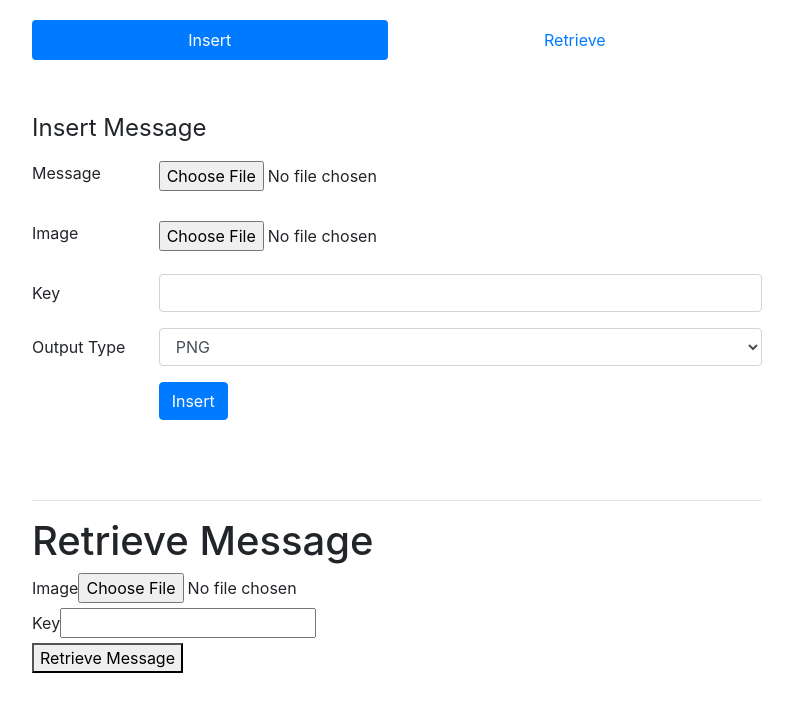
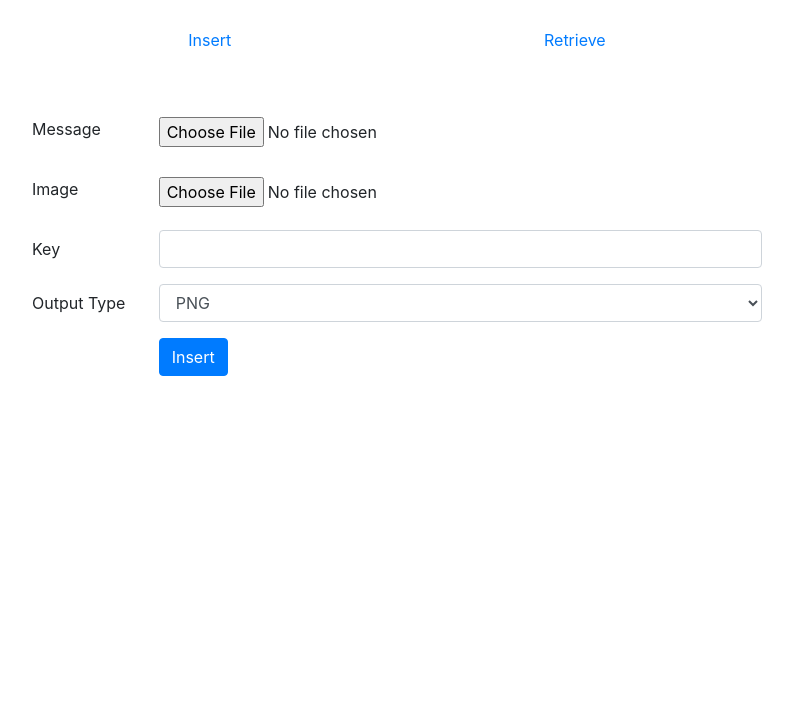
Before and after one commit to kriptografi/steganic, a React (Create React App) app in the folder frontend/: page / in a window 1280 px wide. Shown: the top 712 px of the page, without its empty margins (243-1036 px from the left). Built offline with nearby package versions, Linux system fonts and the light colour scheme.

Commit message:
beautify frontend

```diff
--- a/frontend/package.json
+++ b/frontend/package.json
@@ -3,6 +3,7 @@
   "version": "0.1.0",
   "private": true,
   "dependencies": {
+    "downloadjs": "^1.4.7",
     "react": "^16.1.1",
     "react-dom": "^16.1.1",
     "react-router": "^4.2.0",
--- a/frontend/src/App.js
+++ b/frontend/src/App.js
@@ -1,4 +1,5 @@
 import React, { Component } from 'react'
+import { Route, Link } from 'react-router-dom'
 import InsertForm from './InsertForm'
 import RetrieveForm from './RetrieveForm'
 
@@ -11,27 +12,27 @@ class App extends Component {
           <div className="col-8">
             <ul className="nav nav-pills nav-fill">
               <li className="nav-item">
-                <a className="nav-link active" href="#">Insert</a>
+                <Link className="nav-link" to="/insert">Insert</Link>
               </li>
               <li className="nav-item">
-                <a className="nav-link" href="#">Retrieve</a>
+                <Link className="nav-link" to="/retrieve">Retrieve</Link>
               </li>
             </ul>
           </div>
           <div className="col" />
 
         </div>
+
         <div className="row" style={{marginTop: 50}}>
           <div className="col" />
           <div className="col-8">
-            <legend>Insert Message</legend>
-            <InsertForm />
-            <hr/>
-            <h1>Retrieve Message</h1>
-            <RetrieveForm />
+            <Route exact path='/' component={InsertForm} />
+            <Route exact path='/insert' component={InsertForm} />
+            <Route exact path='/retrieve' component={RetrieveForm} />
           </div>
           <div className="col" />
         </div>
+
       </div>
     );
   }
--- a/frontend/src/Image.js
+++ b/frontend/src/Image.js
@@ -3,8 +3,8 @@ import React, { Component } from 'react'
 class Image extends Component {
   render() {
     return (
-      <div style={{maxWidth: this.props.width, maxHeight: this.props.maxHeight}}>
-          <img src={this.props.src} style={{maxWidth: "100%", height: "auto"}}/>
+      <div style={{maxWidth: this.props.width, maxHeight: this.props.maxHeight, textAlign: this.props.align}}>
+          <img align="center" src={this.props.src} style={{maxWidth: "100%", height: "auto"}}/>
       </div>
     );
   }
--- a/frontend/src/InsertForm.js
+++ b/frontend/src/InsertForm.js
@@ -94,10 +94,10 @@ class InsertForm extends Component {
 
         </form>
 
-        <div>
+        <div className="col-sm-6">
           <Image alt="plain-image" src={this.state.currentImage} width={200} height={200} />
         </div>
-        <div>
+        <div className="col-sm-6">
           <Image alt="messaged-image" src={this.state.resultImage} width={200} height={200} />
         </div>
 
--- a/frontend/src/RetrieveForm.js
+++ b/frontend/src/RetrieveForm.js
@@ -1,21 +1,87 @@
 import React, { Component } from 'react'
+import Image from './Image'
 
 class RetrieveForm extends Component {
+  constructor(props) {
+    super(props)
+    this.state = {currentImage: null}
+
+    this.onImageChange = this.onImageChange.bind(this)
+    this.retrieveMessage = this.retrieveMessage.bind(this)
+  }
+
+  onImageChange() {
+    if (this.imageFileInput.files && this.imageFileInput.files[0]) {
+      var reader = new FileReader();
+
+      reader.onload = function (e) {
+          this.setState({
+            currentImage: e.target.result
+          })
+      }.bind(this);
+
+      reader.readAsDataURL(this.imageFileInput.files[0]);
+    }
+  }
+
+  retrieveMessage() {
+    let data = new FormData()
+    data.append('imageFile', this.imageFileInput.files[0])
+    data.append('key', this.keyInput.value)
+
+    fetch('/retrieve', {
+      method: 'POST',
+      body: data
+    }).then((resp) => {
+      return resp.blob()
+    }).then((resp) => {
+      var a = document.createElement('a')
+      a.href = resp
+      a.download = "filename"
+      a.click()
+    }).catch((error) => {
+      console.log(error)
+    })
+
+  }
 
   render() {
     return (
-      <div>
-        <div>
-          <label>Image</label>
-          <input type="file" name="image" />
+      <div style={{marginBottom: 50}}>
+
+        <form action="#">
+
+          <div className="form-group row">
+            <label className="col-sm-2 col-form-label">Image</label>
+            <div className="col-sm-10">
+              <input
+                ref={(input) => { this.imageFileInput = input }}
+                onChange={this.onImageChange}
+                type="file"
+                className="form-control-plaintext" />
+            </div>
+          </div>
+
+          <div className="form-group row">
+            <label className="col-sm-2 col-form-label">Key</label>
+            <div className="col-sm-10">
+              <input ref={(input) => { this.keyInput = input }} type="text" className="form-control" />
+            </div>
+          </div>
+
+          <div className="form-group row">
+            <div className="col-sm-2" />
+            <div className="col-sm-10">
+              <button onClick={this.retrieveMessage} className="btn btn-primary">Retrieve</button>
+            </div>
+          </div>
+
+        </form>
+
+        <div className="col-sm-12">
+          <Image alt="plain-image" align="center" src={this.state.currentImage} width="100%" height={200} />
         </div>
-        <div>
-          <label>Key</label>
-          <input type="text" name="key" />
-        </div>
-        <div>
-          <button onClick={this.insertMessage}>Retrieve Message</button>
-        </div>
+
       </div>
     );
   }
--- a/frontend/src/index.js
+++ b/frontend/src/index.js
@@ -1,10 +1,10 @@
-import React from 'react';
-import ReactDOM from 'react-dom';
-import { BrowserRouter } from 'react-router-dom'
-import App from './App';
+import React from 'react'
+import ReactDOM from 'react-dom'
+import { HashRouter } from 'react-router-dom'
+import App from './App'
 
 ReactDOM.render((
-<BrowserRouter>
+<HashRouter>
     <App />
-</BrowserRouter>
-), document.getElementById('root'));
+</HashRouter>
+), document.getElementById('root'))
```
